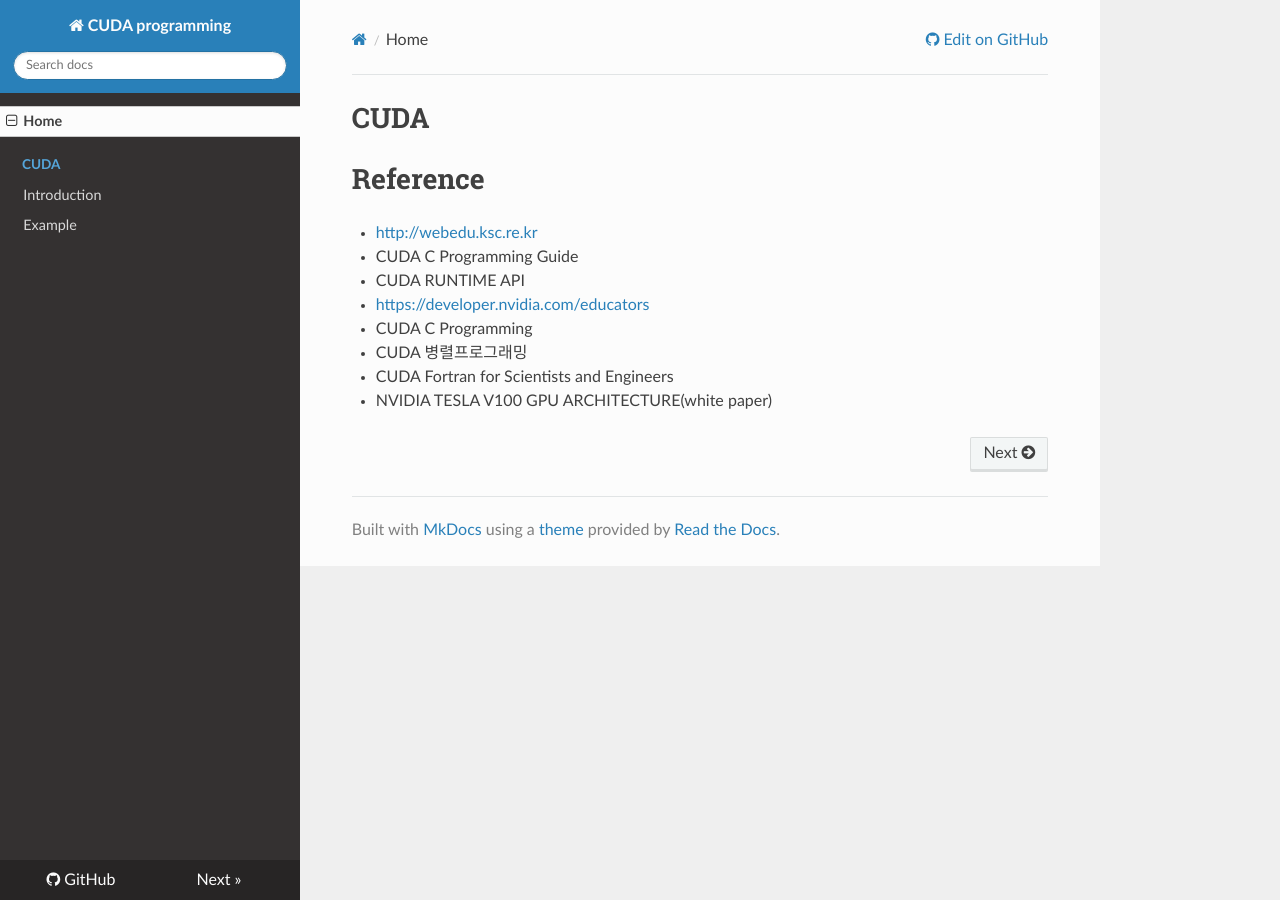
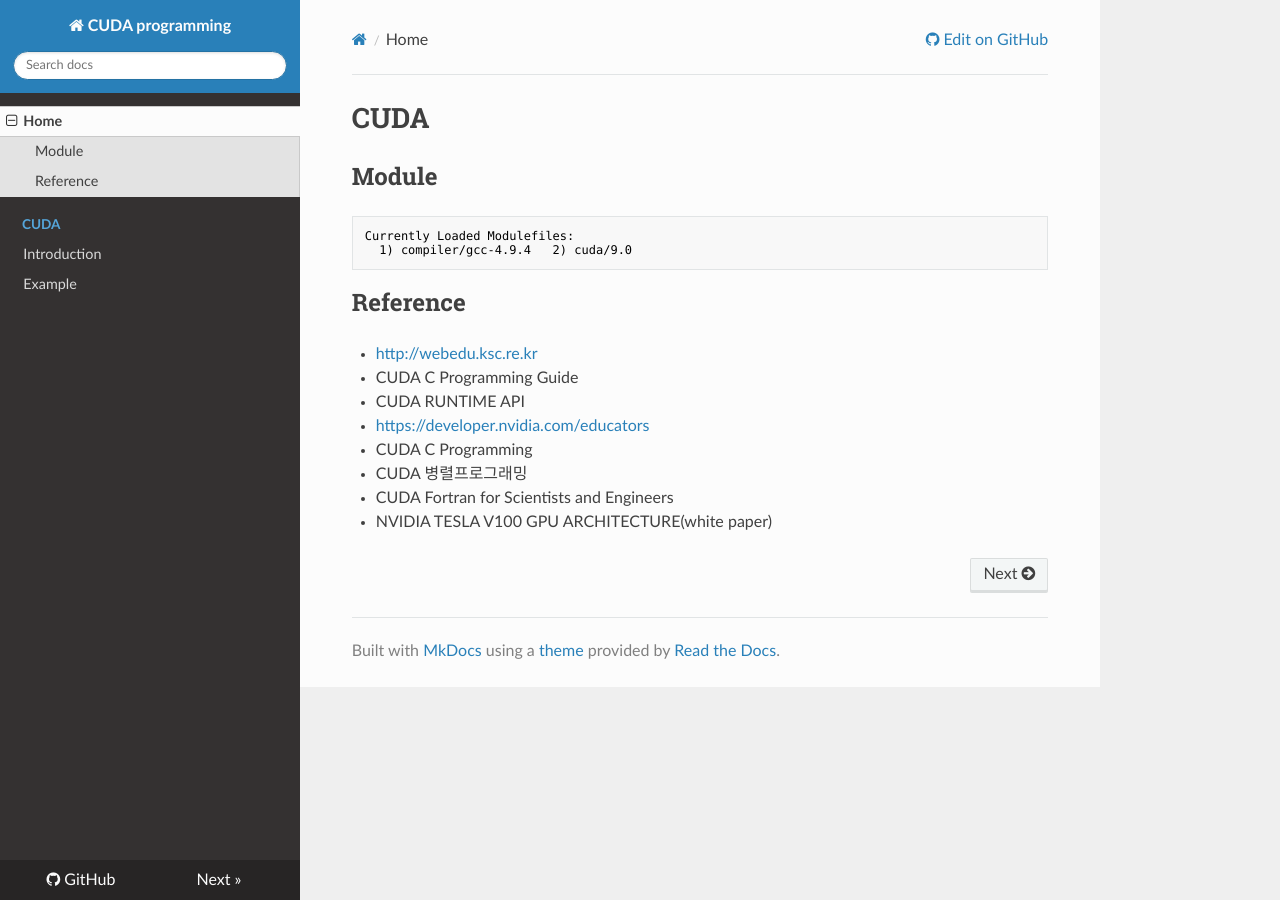
Before and after one commit to WonyoungCho/CUDA, an MkDocs documentation site: the page built from docs/index.md, in a window 1280 px wide. Built offline with MkDocs 1.6.1, drawn with Linux system fonts in a browser that asks for light colours; nearby versions of some CDN libraries; old or Windows-style settings are respelled for this version of MkDocs.

Commit message:
Update index.md

````diff
--- a/docs/index.md
+++ b/docs/index.md
@@ -1,7 +1,13 @@
 # CUDA
 
 
-# Reference
+## Module
+```sh
+Currently Loaded Modulefiles:
+  1) compiler/gcc-4.9.4   2) cuda/9.0
+```
+
+## Reference
 
 - <http://webedu.ksc.re.kr>
 - CUDA C Programming Guide
````
